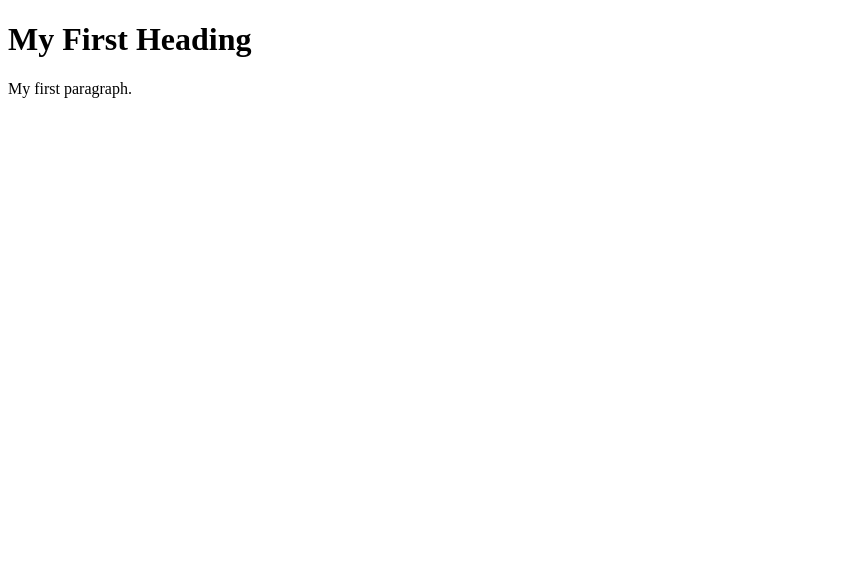
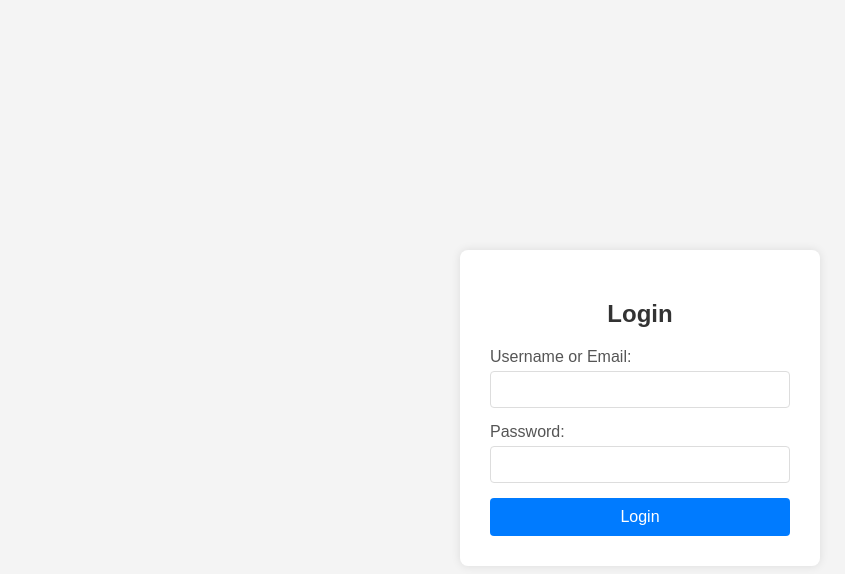
Before and after one commit to riteshsharma8299/project1, a plain HTML site: page index.html in a window 1280 px wide. Shown: the whole page, without its empty margins (0-845 px from the left). Drawn offline with Linux system fonts and the light colour scheme.

Commit message:
Update index.html

```diff
--- a/index.html
+++ b/index.html
@@ -1,9 +1,76 @@
 <!DOCTYPE html>
-<html>
+<html lang="en">
+<head>
+    <meta charset="UTF-8">
+    <meta name="viewport" content="width=device-width, initial-scale=1.0">
+    <title>Login Page</title>
+    <style>
+        /* Basic CSS for demonstration, ideally in a separate style.css file */
+        body {
+            font-family: Arial, sans-serif;
+            display: flex;
+            justify-content: center;
+            align-items: center;
+            min-height: 100vh;
+            background-color: #f4f4f4;
+        }
+        .login-container {
+            background-color: #fff;
+            padding: 30px;
+            border-radius: 8px;
+            box-shadow: 0 0 10px rgba(0, 0, 0, 0.1);
+            width: 300px;
+            text-align: center;
+        }
+        .login-container h2 {
+            margin-bottom: 20px;
+            color: #333;
+        }
+        .form-group {
+            margin-bottom: 15px;
+            text-align: left;
+        }
+        .form-group label {
+            display: block;
+            margin-bottom: 5px;
+            color: #555;
+        }
+        .form-group input {
+            width: 100%;
+            padding: 10px;
+            border: 1px solid #ddd;
+            border-radius: 4px;
+            box-sizing: border-box; /* Ensures padding doesn't increase total width */
+        }
+        .login-button {
+            width: 100%;
+            padding: 10px;
+            background-color: #007bff;
+            color: white;
+            border: none;
+            border-radius: 4px;
+            cursor: pointer;
+            font-size: 16px;
+        }
+        .login-button:hover {
+            background-color: #0056b3;
+        }
+    </style>
+</head>
 <body>
-
-<h1>My First Heading</h1>
-<p>My first paragraph.</p>
-
+    <div class="login-container">
+        <h2>Login</h2>
+        <form action="/login" method="post">
+            <div class="form-group">
+                <label for="username">Username or Email:</label>
+                <input type="text" id="username" name="username" required>
+            </div>
+            <div class="form-group">
+                <label for="password">Password:</label>
+                <input type="password" id="password" name="password" required>
+            </div>
+            <button type="submit" class="login-button">Login</button>
+        </form>
+    </div>
 </body>
 </html>
```
